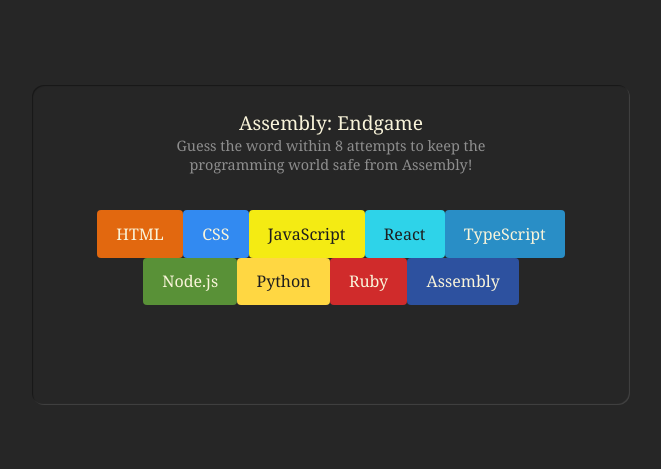
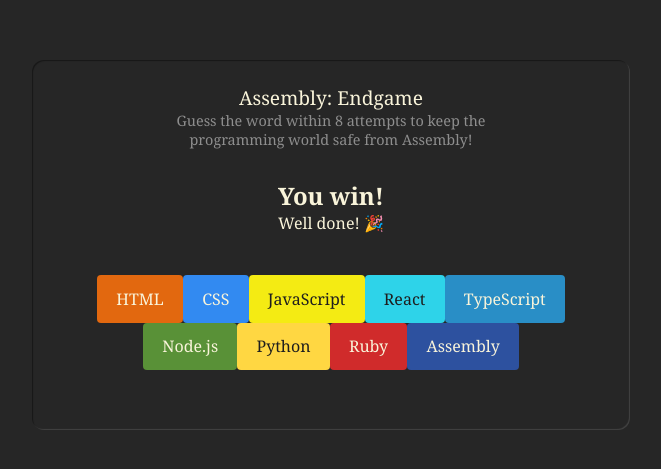
Before and after one commit to Jogata/SoftUni-React-Project, a React (Vite) app in the folder client/: page / in a window 1280 px wide. Shown: the part 155-624 px from the top of the page, without its empty margins (309-970 px from the left). Built offline with nearby package versions, Linux system fonts and the light colour scheme; a web font is replaced by a local one.

Commit message:
added game status element

```diff
--- a/client/public/styles.css
+++ b/client/public/styles.css
@@ -717,6 +717,21 @@ header > p {
   font-size: 0.9rem;
 }
 
+section.game-status {
+  /* width: 100%; */
+  max-width: 350px;
+  min-height: 60px;
+  margin: 30px auto;
+  /* margin-block: 30px; */
+  /* display: flex; */
+  /* align-items: center; */
+  /* justify-content: center; */
+  /* flex-direction: column; */
+  color: #F9F4DA;
+  text-align: center;
+  border-radius: 4px;
+}
+
 .language-chips {
   max-width: 550px;
   margin: 36px auto;
--- a/client/src/components/recepies/Main.jsx
+++ b/client/src/components/recepies/Main.jsx
@@ -74,6 +74,11 @@ export function Main() {
                     programming world safe from Assembly!</p>
             </header>
 
+            <section className="game-status">
+                <h2>You win!</h2>
+                <p>Well done! 🎉</p>
+            </section>
+
             {/* <h2>main</h2> */}
             <section className="language-chips">
                 {languageElements}
```
